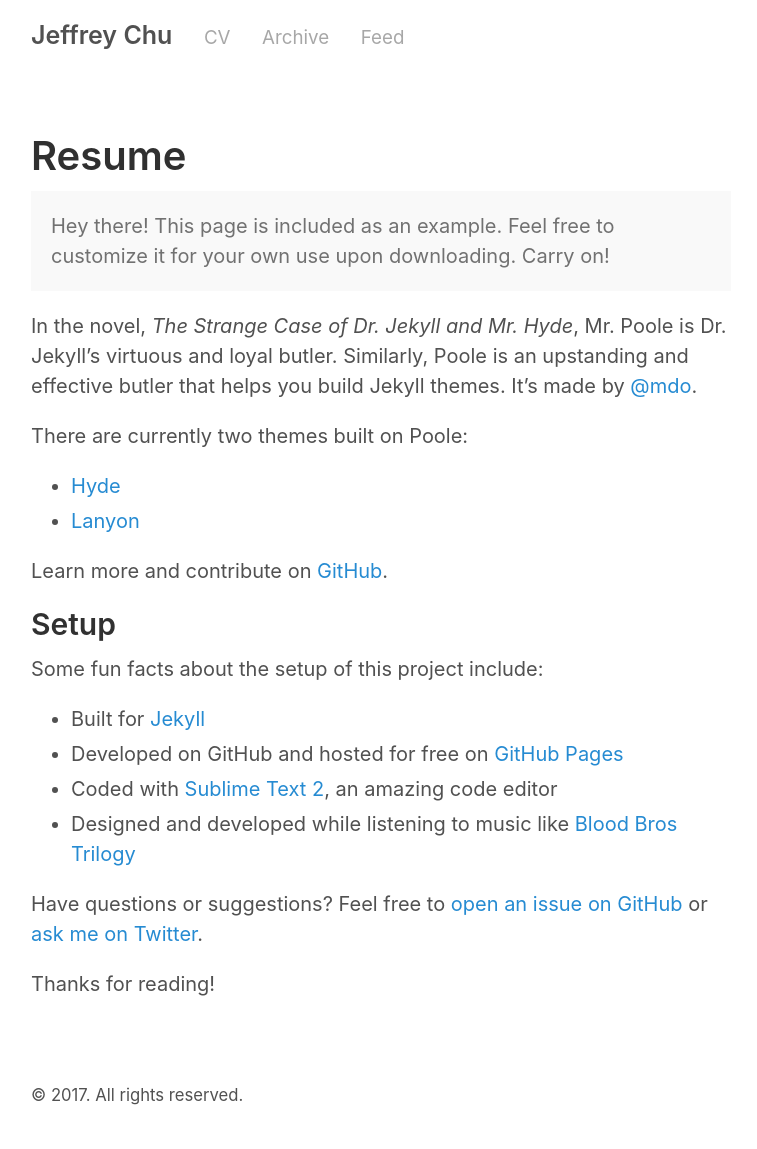
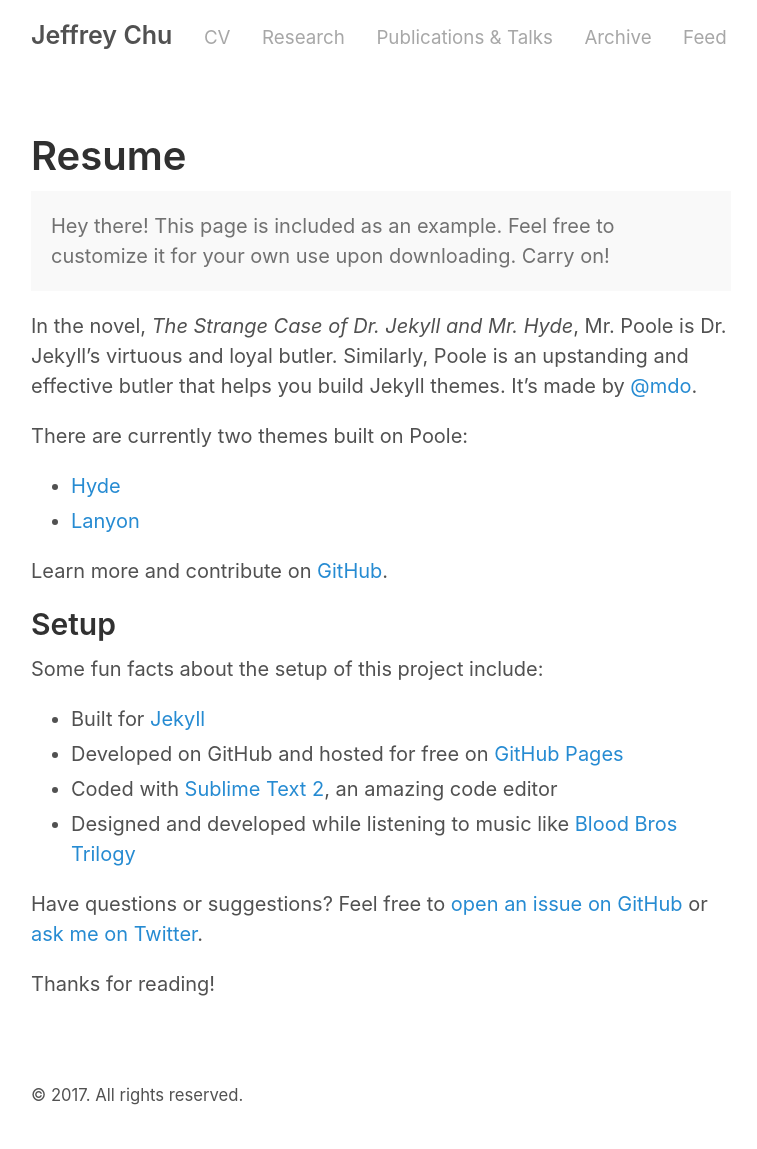
Before and after one commit to jeffrey-chu/jeffrey-chu.github.io, a Jekyll site: the page built from about.md, in a window 1280 px wide. Shown: the whole page, without its empty margins (259-1016 px from the left). Built offline with Jekyll 4.4.1, drawn with Linux system fonts in a browser that asks for light colours.

Commit message:
Update _config.yml

```diff
--- a/_config.yml
+++ b/_config.yml
@@ -10,6 +10,8 @@ baseurl:             ""
 
 pages_list:
   CV: '/about'
+  Research: '/research'
+  Publications & Talks: '/pubtalks'
   Archive: '/archive'
   Feed: '/atom.xml'
 
```
